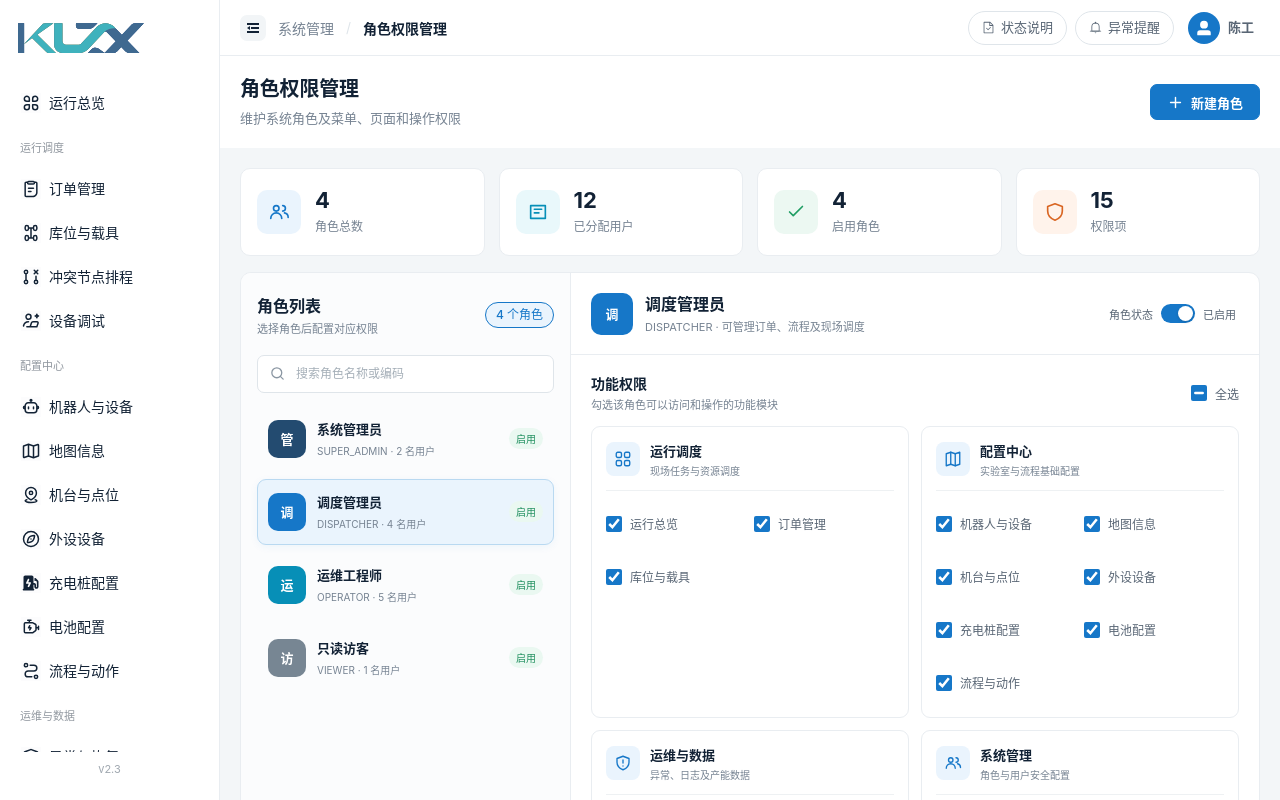
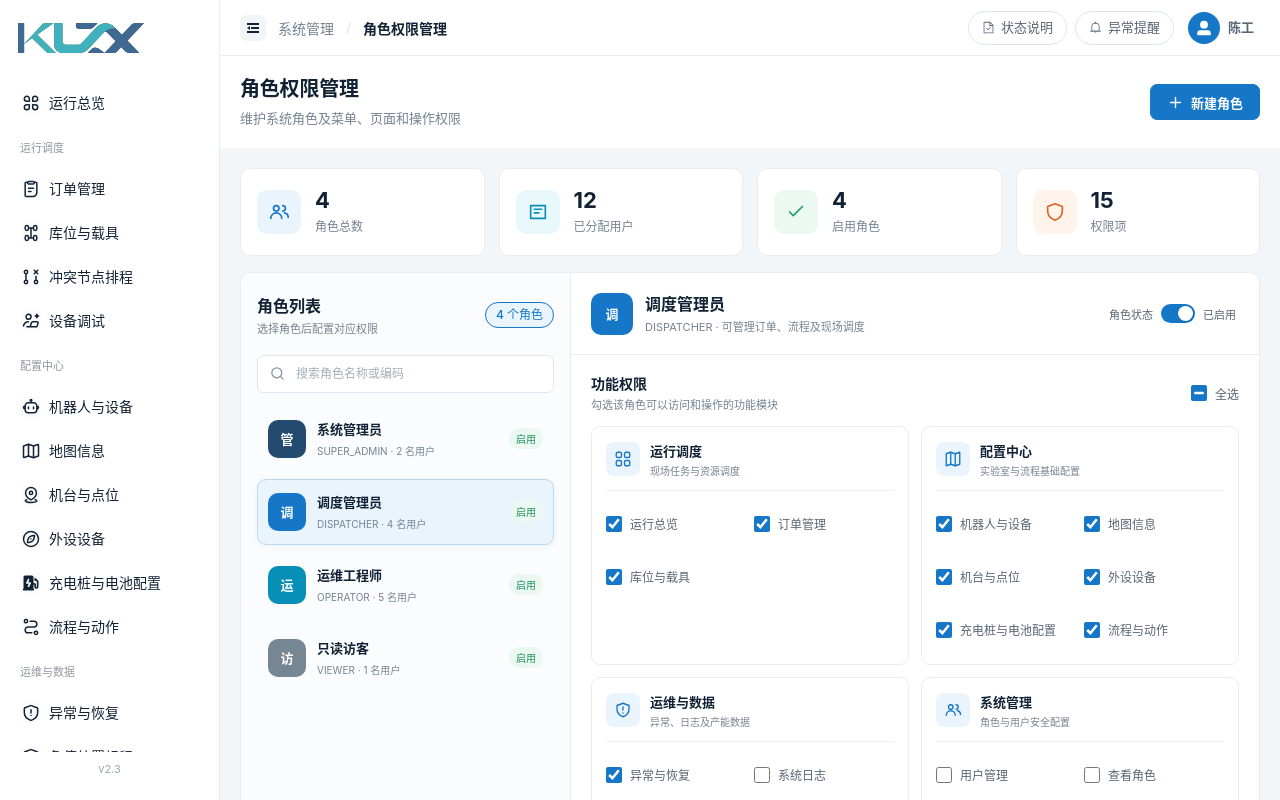
Before and after one commit to xiudao999-art/super-agv-front, a Vue app: page /system/roles in a window 1280 px wide. Built offline with nearby package versions, Linux system fonts and the light colour scheme; sample sign-in values are in the browser's storage.

Commit message:
合并充电桩与电池配置入口

```diff
--- a/src/config/navigation.js
+++ b/src/config/navigation.js
@@ -20,8 +20,7 @@ export const navigation = [
       { path: '/config/map', label: '地图信息', icon: menuIcon('map') },
       { path: '/config/stations', label: '机台与点位', icon: menuIcon('location') },
       { path: '/config/peripherals', label: '外设设备', icon: menuIcon('peripheral') },
-      { path: '/config/charging-piles', label: '充电桩配置', icon: menuIcon('charging') },
-      { path: '/config/batteries', label: '电池配置', icon: menuIcon('battery') },
+      { path: '/config/charging-piles', label: '充电桩与电池配置', icon: menuIcon('charging') },
       { path: '/workflows/processes', label: '流程与动作', icon: menuIcon('process') },
     ],
   },
@@ -45,6 +44,7 @@ export const navigation = [
 
 export const activeMenuForRoute = {
   '/config/charging': '/config/charging-piles',
+  '/config/batteries': '/config/charging-piles',
   '/orders/detail': '/orders',
   '/dispatch/carriers': '/dispatch/storage',
   '/dispatch/storage-types': '/dispatch/storage',
--- a/src/router/index.js
+++ b/src/router/index.js
@@ -8,7 +8,6 @@ import StorageResourceView from '../views/StorageResourceView.vue'
 import ConflictsView from '../views/ConflictsView.vue'
 import DeviceDebugView from '../views/DeviceDebugView.vue'
 import MapConfigView from '../views/MapConfigView.vue'
-import ChargingView from '../views/ChargingView.vue'
 import ChargingPileView from '../views/ChargingPileView.vue'
 import TemplatesView from '../views/TemplatesView.vue'
 import WorkflowEditorView from '../views/WorkflowEditorView.vue'
@@ -46,8 +45,8 @@ const routes = [
       { path: 'config/stations', name: 'stations', component: StationsView, meta: { title: '机台与点位' } },
       { path: 'config/peripherals', name: 'peripherals', component: PeripheralResourcesView, meta: { title: '外设设备' } },
       { path: 'config/charging', redirect: '/config/charging-piles' },
-      { path: 'config/charging-piles', name: 'charging-piles', component: ChargingPileView, meta: { title: '充电桩配置' } },
-      { path: 'config/batteries', name: 'batteries', component: ChargingView, props: { mode: 'batteries' }, meta: { title: '电池配置' } },
+      { path: 'config/charging-piles', name: 'charging-piles', component: ChargingPileView, meta: { title: '充电桩与电池配置' } },
+      { path: 'config/batteries', redirect: '/config/charging-piles' },
       { path: 'config/passage-rules', name: 'passage-rules', component: LabConfigResourceView, props: { mode: 'passageRules' }, meta: { title: '通行规则' } },
       { path: 'workflows/processes', name: 'processes', component: ProcessesView, meta: { title: '流程与动作' } },
       { path: 'workflows/templates', name: 'templates', component: TemplatesView, meta: { title: '流程模板' } },
--- a/src/views/ChargingPileView.vue
+++ b/src/views/ChargingPileView.vue
@@ -43,19 +43,19 @@ function refreshPage() {
   refreshing.value = true
   window.setTimeout(() => {
     refreshing.value = false
-    ElMessage.success('充电桩状态已刷新')
+    ElMessage.success('充电桩与电池状态已刷新')
   }, 600)
 }
 </script>
 
 <template>
   <div class="page-view charging-pile-page">
-    <PageHeader class="page-head" title="充电桩配置" description="查看充电桩实时状态、电池电量及其与 AGV 的绑定关系">
+    <PageHeader class="page-head" title="充电桩与电池配置" description="统一查看充电桩运行状态、电池电量以及设备与 AGV 的绑定关系">
       <button class="primary-button" type="button" :disabled="refreshing" @click="refreshPage"><el-icon :class="{spinning:refreshing}"><Refresh /></el-icon>{{ refreshing ? '刷新中' : '刷新' }}</button>
     </PageHeader>
 
     <main class="page-canvas charging-content">
-      <section class="filter-panel" aria-label="充电桩筛选">
+      <section class="filter-panel" aria-label="充电桩与电池筛选">
         <div class="filters">
           <label><span>设备名称</span><input v-model="nameFilter" type="text" aria-label="设备名称" placeholder="请输入设备名称"></label>
           <label><span>设备状态</span><input v-model="statusFilter" type="text" aria-label="设备状态" placeholder="请输入设备状态"></label>
@@ -64,7 +64,7 @@ function refreshPage() {
       </section>
 
       <section class="resource-section">
-        <header><h2>充电桩</h2><p>卡片展示充电桩外观、运行状态和正在服务的 AGV</p></header>
+        <header><h2>充电桩配置</h2><p>查看充电桩位置、运行状态和当前服务的 AGV</p></header>
         <div class="card-grid">
           <article v-for="item in shownPiles" :key="item.code" :class="['resource-card',`tone-${item.tone}`]">
             <div class="card-title"><div class="identity"><span class="round-icon"><img src="/assets/charging-pile-figma.svg" alt=""></span><h3>{{ item.code }} {{ item.name }}</h3></div><span class="state-tag">{{ item.status }}</span></div>
@@ -76,7 +76,7 @@ function refreshPage() {
       </section>
 
       <section class="resource-section battery-section">
-        <header><h2>电池</h2><p>展示电池厂商、型号、当前电量和绑定 AGV；备用电池可以暂不绑定</p></header>
+        <header><h2>电池配置</h2><p>查看电池厂商、型号、当前电量和绑定 AGV；备用电池可以暂不绑定</p></header>
         <div class="card-grid">
           <article v-for="item in batteries" :key="item.code" :class="['resource-card',`tone-${item.tone}`]">
             <div class="card-title"><div class="identity"><span class="round-icon"><img src="/assets/battery-figma.svg" alt=""></span><h3>{{ item.code }}{{ item.name }}</h3></div><span class="state-tag">{{ item.status }}</span></div>
--- a/src/views/RolesView.vue
+++ b/src/views/RolesView.vue
@@ -3,16 +3,16 @@ import { computed, nextTick, onBeforeUnmount, reactive, ref, watch } from 'vue'
 import PageHeader from '../components/PageHeader.vue'
 
 const storageKey='agv.system.roles.reference.v2'
-const allPermissions=['dashboard','orders','storage','robots','map','stations','peripheral','charging-piles','batteries','process','anomaly','logs','capacity','user-management','role-view','role-edit','user-assign']
+const allPermissions=['dashboard','orders','storage','robots','map','stations','peripheral','charging-piles','process','anomaly','logs','capacity','user-management','role-view','role-edit','user-assign']
 const initialRoles=[
   { key:'admin',name:'系统管理员',code:'SUPER_ADMIN',description:'拥有系统全部功能及管理权限',avatar:'管',color:'navy',users:2,permissions:[...allPermissions],enabled:true },
-  { key:'dispatcher',name:'调度管理员',code:'DISPATCHER',description:'可管理订单、流程及现场调度',avatar:'调',color:'blue',users:4,permissions:['dashboard','orders','storage','robots','map','stations','peripheral','charging-piles','batteries','process','anomaly','capacity'],enabled:true },
-  { key:'operator',name:'运维工程师',code:'OPERATOR',description:'负责异常处理、设备维护和日志排查',avatar:'运',color:'cyan',users:5,permissions:['dashboard','robots','map','stations','peripheral','charging-piles','batteries','anomaly','logs','capacity'],enabled:true },
-  { key:'viewer',name:'只读访客',code:'VIEWER',description:'仅可查看运行数据和基础配置',avatar:'访',color:'gray',users:1,permissions:['dashboard','orders','storage','robots','map','stations','peripheral','charging-piles','batteries','process','capacity','role-view'],enabled:true },
+  { key:'dispatcher',name:'调度管理员',code:'DISPATCHER',description:'可管理订单、流程及现场调度',avatar:'调',color:'blue',users:4,permissions:['dashboard','orders','storage','robots','map','stations','peripheral','charging-piles','process','anomaly','capacity'],enabled:true },
+  { key:'operator',name:'运维工程师',code:'OPERATOR',description:'负责异常处理、设备维护和日志排查',avatar:'运',color:'cyan',users:5,permissions:['dashboard','robots','map','stations','peripheral','charging-piles','anomaly','logs','capacity'],enabled:true },
+  { key:'viewer',name:'只读访客',code:'VIEWER',description:'仅可查看运行数据和基础配置',avatar:'访',color:'gray',users:1,permissions:['dashboard','orders','storage','robots','map','stations','peripheral','charging-piles','process','capacity','role-view'],enabled:true },
 ]
 const permissionGroups=[
   {title:'运行调度',description:'现场任务与资源调度',icon:'dashboard',items:[['dashboard','运行总览'],['orders','订单管理'],['storage','库位与载具']]},
-  {title:'配置中心',description:'实验室与流程基础配置',icon:'map',items:[['robots','机器人与设备'],['map','地图信息'],['stations','机台与点位'],['peripheral','外设设备'],['charging-piles','充电桩配置'],['batteries','电池配置'],['process','流程与动作']]},
+  {title:'配置中心',description:'实验室与流程基础配置',icon:'map',items:[['robots','机器人与设备'],['map','地图信息'],['stations','机台与点位'],['peripheral','外设设备'],['charging-piles','充电桩与电池配置'],['process','流程与动作']]},
   {title:'运维与数据',description:'异常、日志及产能数据',icon:'shield',items:[['anomaly','异常与恢复'],['logs','系统日志'],['capacity','AGV产能']]},
   {title:'系统管理',description:'角色与用户安全配置',icon:'users',items:[['user-management','用户管理'],['role-view','查看角色'],['role-edit','编辑权限'],['user-assign','分配用户']]},
 ]
```
